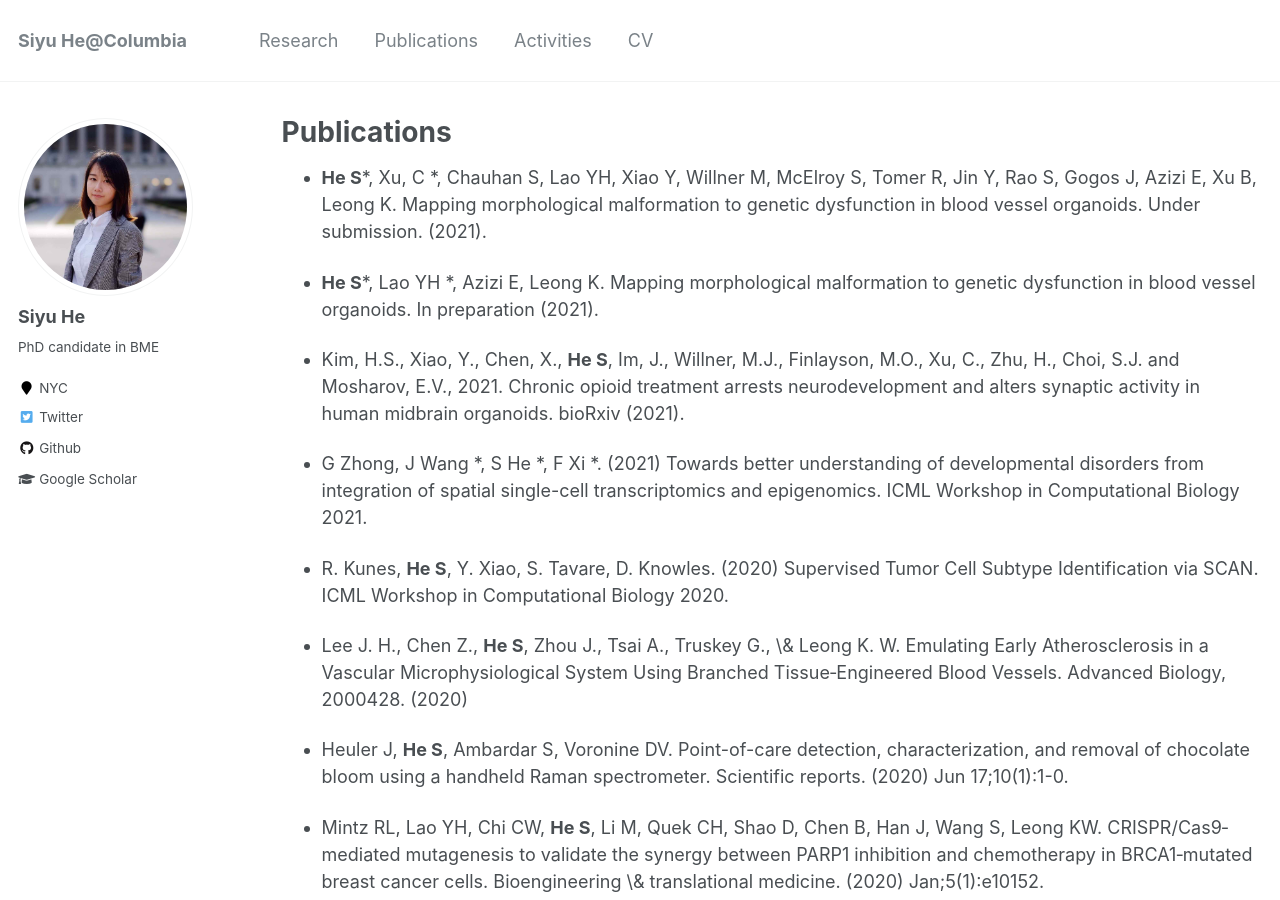
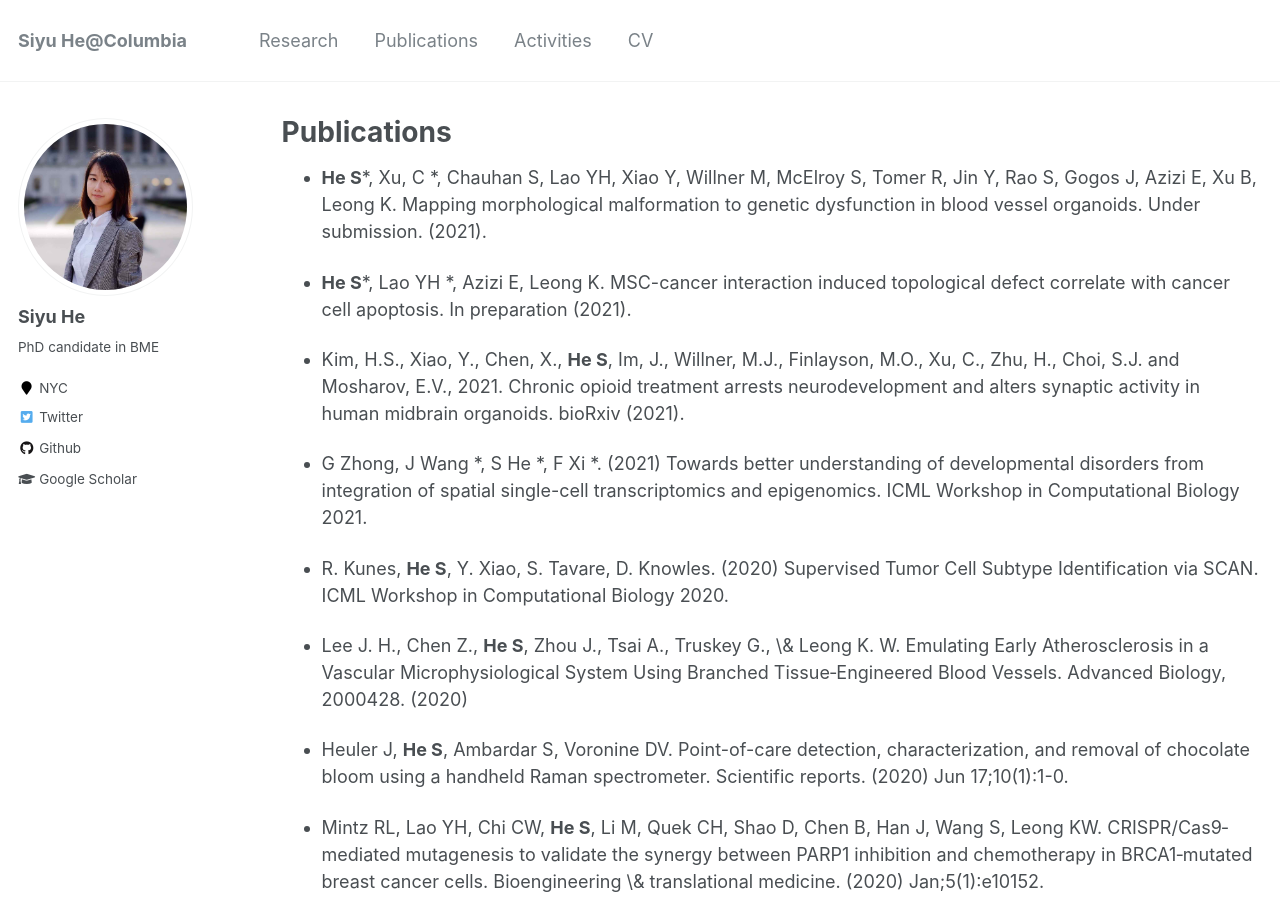
Before and after one commit to siyuh/he-siyu.github.io, a Jekyll site: the page built from _pages/publications.md, in a window 1280 px wide and 900 px high. Built offline with Jekyll 4.4.1, drawn with Linux system fonts in a browser that asks for light colours.

Commit message:
Update publications.md

```diff
--- a/_pages/publications.md
+++ b/_pages/publications.md
@@ -8,7 +8,7 @@ author_profile: true
 
 * **He S***, Xu, C *, Chauhan S, Lao YH, Xiao Y, Willner M, McElroy S, Tomer R, Jin Y, Rao S, Gogos J, Azizi E, Xu B, Leong K. Mapping morphological malformation to genetic dysfunction in blood vessel organoids. Under submission. (2021).
 
-* **He S***, Lao YH *, Azizi E, Leong K. Mapping morphological malformation to genetic dysfunction in blood vessel organoids. In preparation (2021).
+* **He S***, Lao YH *, Azizi E, Leong K. MSC-cancer interaction induced topological defect correlate with cancer cell apoptosis. In preparation (2021).
 
 * Kim, H.S., Xiao, Y., Chen, X.,  **He S**, Im, J., Willner, M.J., Finlayson, M.O., Xu, C., Zhu, H., Choi, S.J. and Mosharov, E.V., 2021. Chronic opioid treatment arrests neurodevelopment and alters synaptic activity in human midbrain organoids. bioRxiv (2021).
 
```
